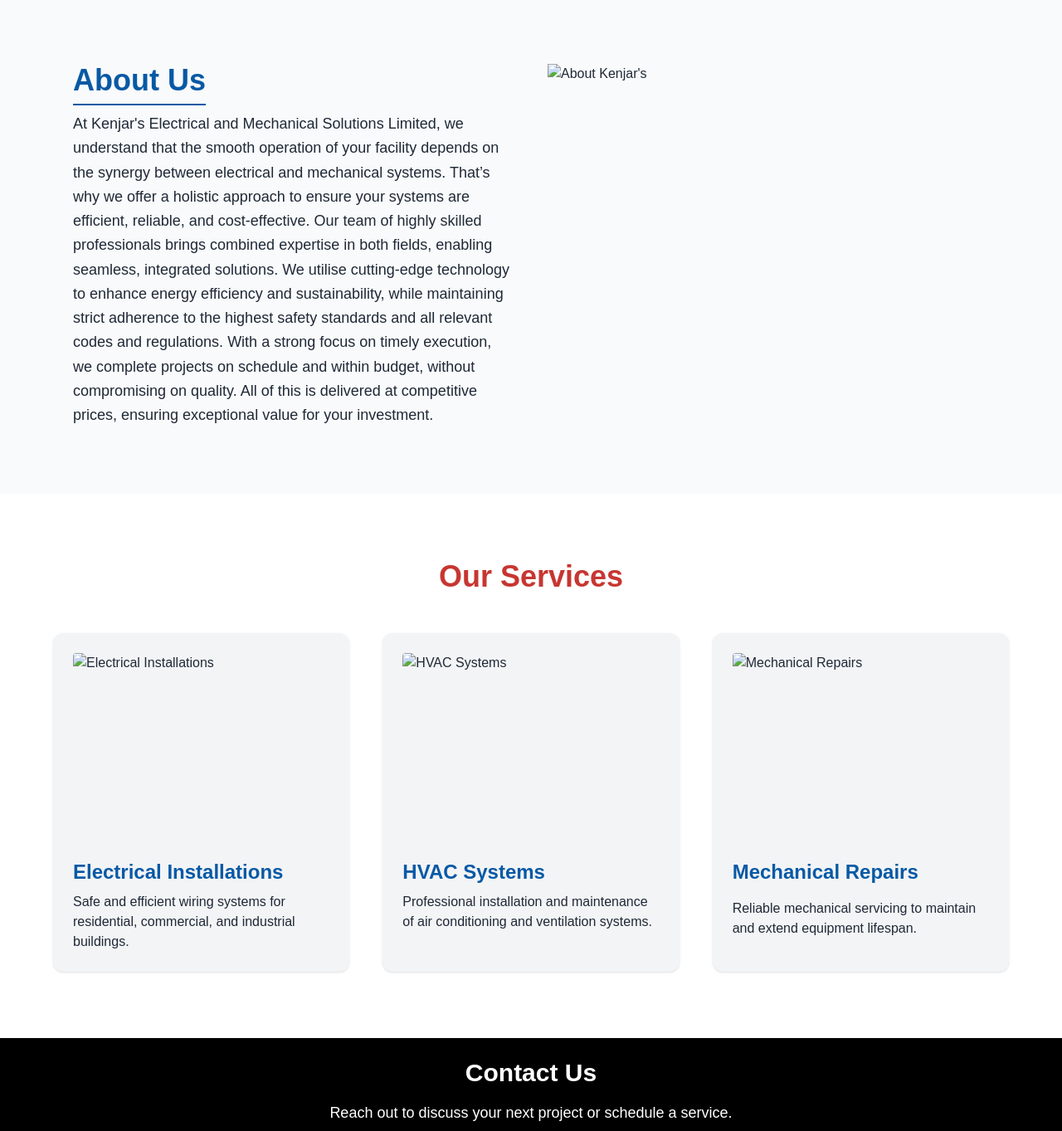
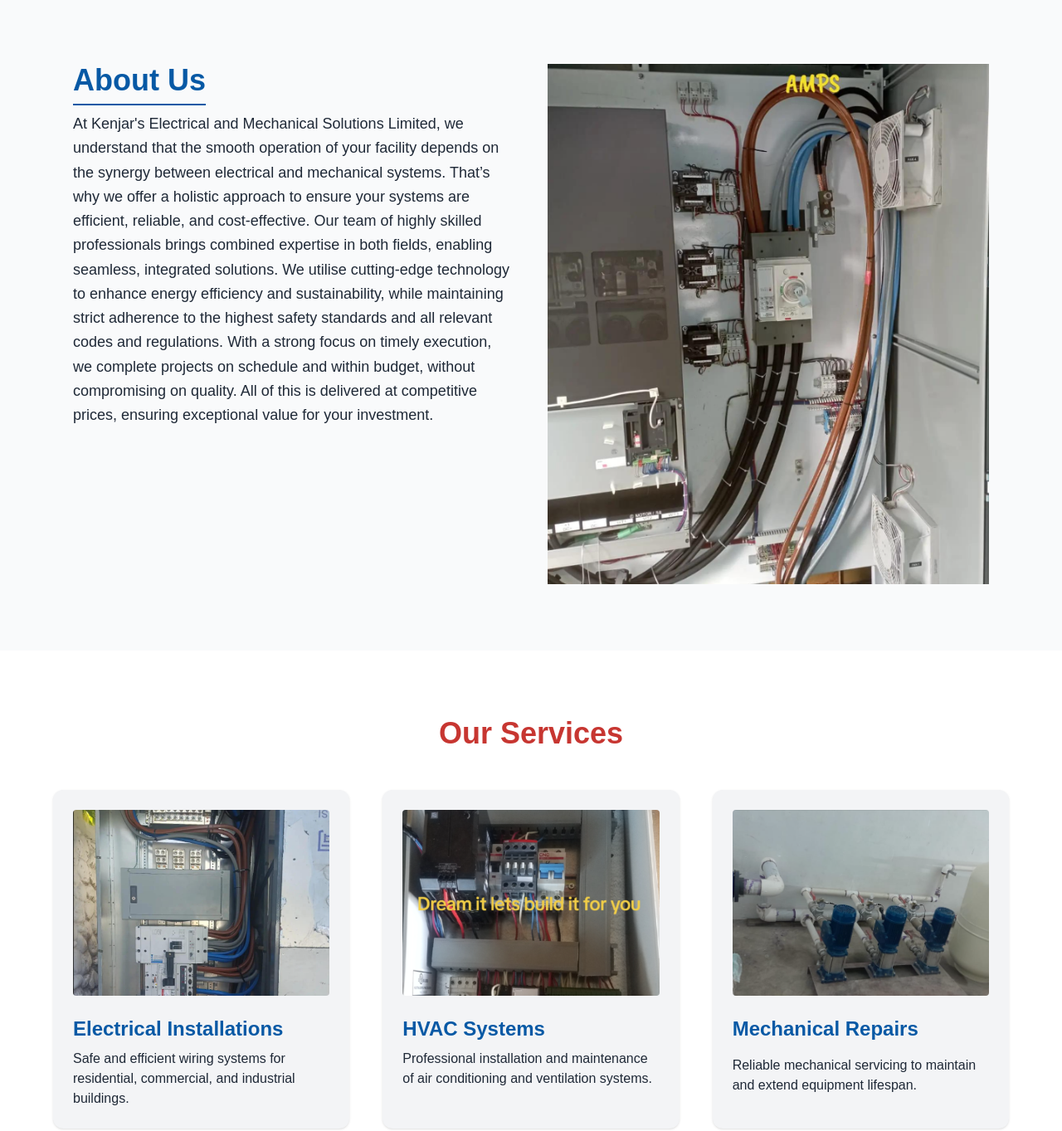
Before and after one commit to Violexwm/ksolutionsltd.com, a plain HTML site: page index.html in a window 1280 px wide. Shown: the part 699-2062 px from the top of the page at 83% size. Drawn offline with nearby package versions, Linux system fonts and the light colour scheme; files whose address does not match are found by name; a web font is replaced by a local one.

Commit message:
Update index.html

```diff
--- a/index.html
+++ b/index.html
@@ -36,7 +36,7 @@
   </nav>
 
   <!-- Hero Section -->
-<section class="relative text-white text-center h-[600px] bg-cover bg-center" style="background-image: url('img/pic1.jpeg');">
+<section class="relative text-white text-center h-[600px] bg-cover bg-center" style="background-image: url('pic1.jpeg');">
   <div class="relative z-10 max-w-4xl mx-auto px-6 py-32">
     <h2 class="text-4xl md:text-5xl font-bold mb-6">Your Complete Solutions and More</h2>
     <p class="text-lg md:text-xl mb-8">Kenjar's Electrical and Mechanical Solutions Ltd provides comprehensive electrical and HVAC services across Jamaica.</p>
@@ -60,7 +60,7 @@
 
     <!-- Image Section -->
     <div class="w-full h-full">
-      <img src="img/about.png" alt="About Kenjar's" class="w-full h-full object-cover" />
+      <img src="about.png" alt="About Kenjar's" class="w-full h-full object-cover" />
     </div>
   </div>
 </section>
@@ -74,7 +74,7 @@
       <!-- Service Card 1 -->
       <div class="bg-gray-100 p-6 rounded-xl shadow hover:shadow-lg transition">
         <div class="w-full h-56 overflow-hidden rounded mb-6">
-          <img src="img/elec.png" alt="Electrical Installations" class="w-full h-full object-cover" />
+          <img src="elec.png" alt="Electrical Installations" class="w-full h-full object-cover" />
         </div>
         <h4 class="text-2xl font-semibold mb-2 text-[#0759A5]">Electrical Installations</h4>
         <p>Safe and efficient wiring systems for residential, commercial, and industrial buildings.</p>
@@ -83,7 +83,7 @@
       <!-- Service Card 2 -->
       <div class="bg-gray-100 p-6 rounded-xl shadow hover:shadow-lg transition">
         <div class="w-full h-56 overflow-hidden rounded mb-6">
-          <img src="img/havc.png" alt="HVAC Systems" class="w-full h-full object-cover" />
+          <img src="havc.png" alt="HVAC Systems" class="w-full h-full object-cover" />
         </div>
         <h4 class="text-2xl font-semibold mb-2 text-[#0759A5]">HVAC Systems</h4>
         <p>Professional installation and maintenance of air conditioning and ventilation systems.</p>
@@ -92,7 +92,7 @@
       <!-- Service Card 3 -->
       <div class="bg-gray-100 p-6 rounded-xl shadow hover:shadow-lg transition">
         <div class="w-full h-56 overflow-hidden rounded mb-6">
-          <img src="img/mech.png" alt="Mechanical Repairs" class="w-full h-full object-cover" />
+          <img src="mech.png" alt="Mechanical Repairs" class="w-full h-full object-cover" />
         </div>
         <h4 class="text-2xl font-semibold mb-4 text-[#0759A5]">Mechanical Repairs</h4>
         <p>Reliable mechanical servicing to maintain and extend equipment lifespan.</p>
```
